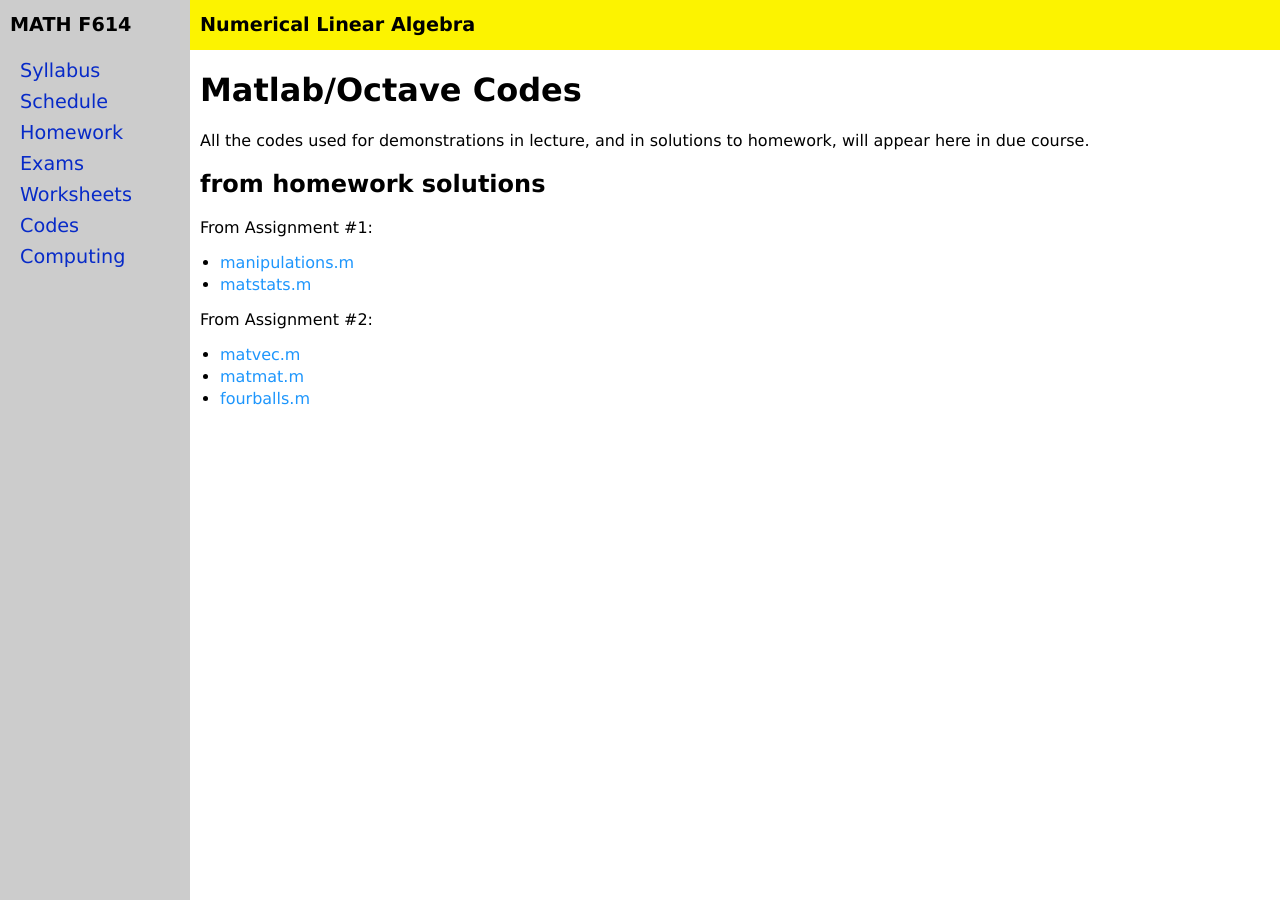
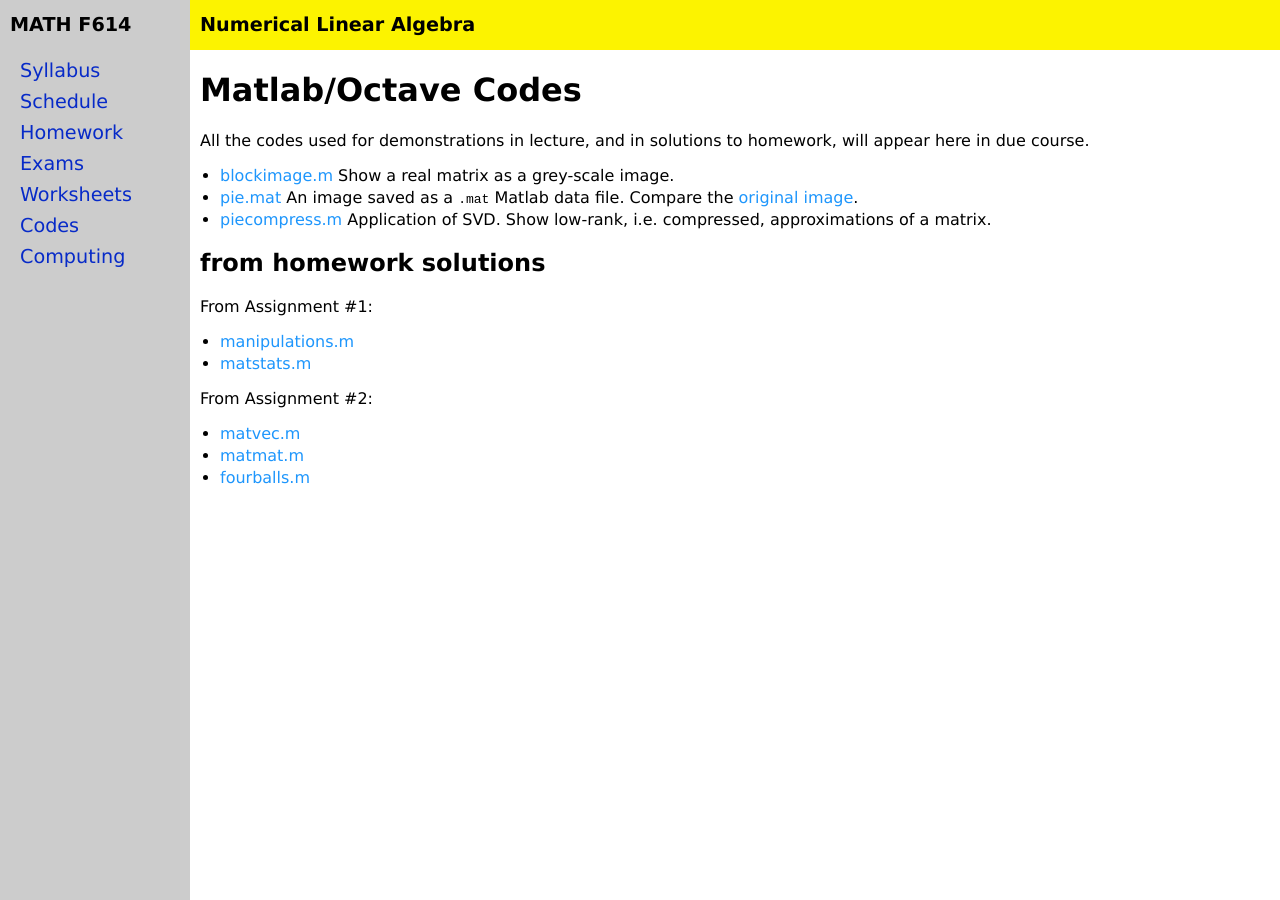
Before and after one commit to bueler/nla, a Jekyll site: the page built from codes.md, in a window 1280 px wide. Built offline with Jekyll 4.4.1, drawn with Linux system fonts in a browser that asks for light colours.

Commit message:
for in-class demo Friday 9/22

```diff
--- a/codes.md
+++ b/codes.md
@@ -6,6 +6,10 @@ title: Matlab/Octave Codes
 # Matlab/Octave Codes
 
 All the codes used for demonstrations in lecture, and in solutions to homework, will appear here in due course.
+
+  * [blockimage.m](assets/codes/F23/blockimage.m)  Show a real matrix as a grey-scale image.
+  * [pie.mat](assets/codes/F23/pie.mat)  An image saved as a `.mat` Matlab data file.  Compare the [original image](assets/codes/F23/pie.png).
+  * [piecompress.m](assets/codes/F23/piecompress.m)  Application of SVD.  Show low-rank, i.e. compressed, approximations of a matrix.
 
 ## from homework solutions
 
```
Also changed, not shown: assets/codes/F23/pie.png (added), 3 other files.
